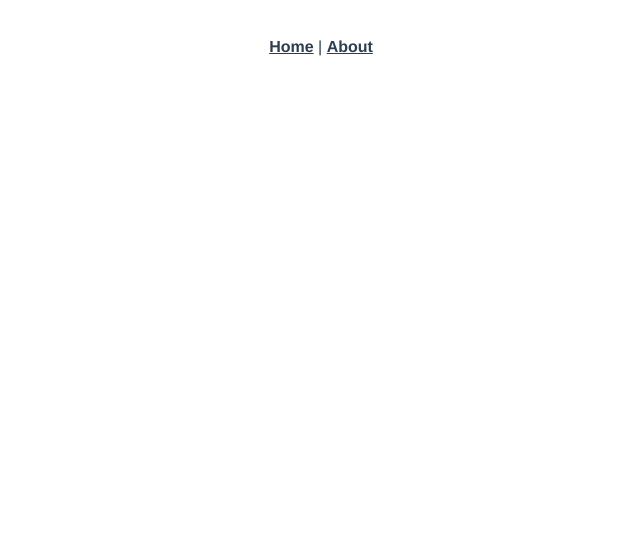
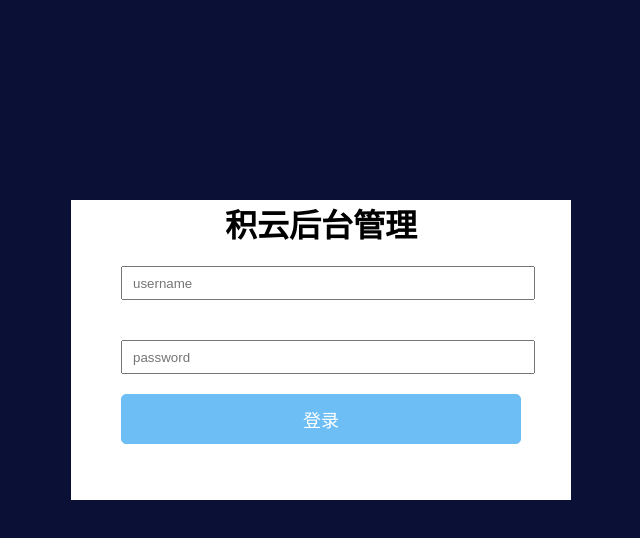
Before and after one commit to junzhou111/usian-manager-system, a Vue app: page /#/login in a window 1280 px wide. Shown: the top 538 px of the page, without its empty margins (319-959 px from the left). Built offline with nearby package versions, Linux system fonts and the light colour scheme.

Commit message:
feat(custom): 登录功能以及首页布局

```diff
--- a/src/App.vue
+++ b/src/App.vue
@@ -1,32 +1,12 @@
 <template>
   <div id="app">
-    <nav>
-      <router-link to="/">Home</router-link> |
-      <router-link to="/about">About</router-link>
-    </nav>
-    <router-view/>
+    <router-view />
   </div>
 </template>
 
 <style lang="scss">
-#app {
-  font-family: Avenir, Helvetica, Arial, sans-serif;
-  -webkit-font-smoothing: antialiased;
-  -moz-osx-font-smoothing: grayscale;
-  text-align: center;
-  color: #2c3e50;
-}
-
-nav {
-  padding: 30px;
-
-  a {
-    font-weight: bold;
-    color: #2c3e50;
-
-    &.router-link-exact-active {
-      color: #42b983;
-    }
-  }
+* {
+  margin: 0;
+  padding: 0;
 }
 </style>
--- a/src/main.js
+++ b/src/main.js
@@ -6,6 +6,8 @@ import store from './store'
 
 import ElementUI from 'element-ui';
 import 'element-ui/lib/theme-chalk/index.css';
+import axios from "axios"
+Vue.prototype.$axios=axios
 
 
 Vue.use(ElementUI);
--- a/src/router/index.js
+++ b/src/router/index.js
@@ -1,5 +1,5 @@
 import Vue from 'vue'
-import VueRouter from 'vue-router'
+import VueRouter, { RouterLink, RouterView } from 'vue-router'
 import HomeView from '../views/HomeView.vue'
 
 Vue.use(VueRouter)
@@ -7,21 +7,41 @@ Vue.use(VueRouter)
 const routes = [
   {
     path: '/',
+    redirect: '/login',
+  },
+  {
+    path: '/home',
     name: 'home',
     component: HomeView
   },
   {
     path: '/about',
     name: 'about',
-    // route level code-splitting
-    // this generates a separate chunk (about.[hash].js) for this route
-    // which is lazy-loaded when the route is visited.
-    component: () => import(/* webpackChunkName: "about" */ '../views/AboutView.vue')
+    component: () => import('../views/AboutView.vue')
+  },
+  {
+    path: '/login',
+    name: 'login',
+    component: () => import('../views/login.vue')
   }
 ]
 
 const router = new VueRouter({
   routes
 })
+router.beforeEach((to, form, next) => {
+  if (to.path === "/login") return next()
+  const tokenStr =window.localStorage.getItem('token')
+  if(!tokenStr) return next('/login')
+  next()
+
+})
+
+const originalPush = VueRouter.prototype.push
+
+VueRouter.prototype.push = function push(location) {
+  return originalPush.call(this, location).catch(err => err)
+}
+
 
 export default router
--- a/src/views/HomeView.vue
+++ b/src/views/HomeView.vue
@@ -1,18 +1,75 @@
 <template>
   <div class="home">
-    <img alt="Vue logo" src="../assets/logo.png">
-    <HelloWorld msg="Welcome to Your Vue.js App"/>
+    <el-container class="home-box">
+      <el-header>
+        <div class="left">积云后台管理</div>
+        <div class="right el-icon-arrow-down"></div>
+      </el-header>
+      <el-container>
+        <el-aside width="200px">Aside</el-aside>
+        <el-main>Main</el-main>
+      </el-container>
+    </el-container>
   </div>
 </template>
 
 <script>
 // @ is an alias to /src
 import HelloWorld from '@/components/HelloWorld.vue'
-
+import axios from "axios"
 export default {
   name: 'HomeView',
   components: {
     HelloWorld
+  },
+  created() {
+    axios({
+      url: 'http://localhost:3000/',
+      method: "GET"
+    }).then(res => {
+      console.log(res);
+    }).catch(err => {
+      console.log(err);
+    })
   }
 }
 </script>
+<style lang="scss">
+* {
+  padding: 0;
+  margin: 0;
+
+}
+
+.home-box {
+  height: 100vh;
+}
+
+.el-header {
+  background-color: #2d3a4b;
+  color: #fff;
+  padding: 0 !important;
+  display: flex;
+  justify-content: space-between;
+
+  div {
+    height: 60px;
+    margin: 0 20px;
+    line-height: 60px;
+  }
+
+}
+
+.el-aside {
+  background-color: #545c64;
+  color: #fff;
+
+}
+
+.el-main {
+  background-color: #fff;
+  padding: 0 !important;
+
+
+}
+</style>
--- /dev/null
+++ b/src/views/login.vue
@@ -0,0 +1,92 @@
+<template>
+    <div class="login">
+        <div class="login-box">
+            <div class="box">
+                <h1 class="tilte">积云后台管理</h1>
+                <input class="username" type="text" v-model="from.username" placeholder="username">
+                <input class="password" type="text" v-model="from.password" placeholder="password">
+                <button class="btn" @click="tolog">登录</button>
+            </div>
+        </div>
+
+    </div>
+</template>
+<script>
+export default {
+    name: 'App',
+    data() {
+        return {
+            from: {
+                username: "",
+                password: ""
+            }
+        };
+    },
+    components: {},
+    methods: {
+        tolog() {
+            this.$axios.post('http://vue.mengxuegu.com/pro-api/user/login', this.from).then(res => {
+                console.log(res);
+                localStorage.setItem("token", res.data.data.token)
+
+                this.$router.push('/home')
+
+                console.log(11);
+            })
+        }
+    },
+    watch: {},
+    computed: {},
+
+}
+</script>
+<style lang='scss'>
+* {
+    margin: 0;
+    padding: 0;
+}
+
+.login {
+    width: 100vw;
+    height: 100vh;
+    background-color: #0b1036;
+    overflow: hidden;
+
+    .login-box {
+        width: 500px;
+        height: 300px;
+        background-color: #fff;
+        margin: 200px auto;
+
+        .tilte {
+            width: 100%;
+            text-align: center;
+        }
+
+        .box {
+            width: 80%;
+            margin: 0 auto;
+            height: 100%;
+        }
+
+        .username,
+        .password {
+            width: 100%;
+            margin: 20px auto;
+            height: 30px;
+            padding: 0 0 0 10px;
+        }
+
+        .btn {
+            width: 100%;
+            height: 50px;
+            background-color: rgb(108, 190, 244);
+            border: 1px solid rgb(108, 190, 244);
+            color: #fff;
+            border-radius: 5px;
+            font-size: 18px;
+        }
+
+    }
+}
+</style>
--- a/vue.config.js
+++ b/vue.config.js
@@ -1,14 +1,21 @@
 const { defineConfig } = require('@vue/cli-service')
 module.exports = defineConfig({
   transpileDependencies: true,
-  devServer:{
-    port:8888,//端口号
-    host:'127.0.0.1',//主机名127.0.0.1
-    https:false,//协议
-    open:true//启动服务是否自动打开浏览器
+  devServer: {
+    port: 8888,//端口号
+    host: '127.0.0.1',//主机名127.0.0.1
+    https: false,//协议
+    open: true//启动服务是否自动打开浏览器
   },
-  lintOnSave:false,//关闭严格检查
-  productionSourceMap:false,//打包时不会生成.map文件，加快打包速度
+  lintOnSave: false,//关闭严格检查
+  productionSourceMap: false,//打包时不会生成.map文件，加快打包速度
 
-
+  proxy: {
+    '/dev1-api': { // 代理标识, 如果出现了这个就代表需要代理
+      target: 'http://localhost:3000',
+      pathRewrite: {
+        "^/dev1-api": ''
+      }
+    }
+  }
 })
```
Also changed, not shown: 1 other file (tests, documents, lock files or other folders).
